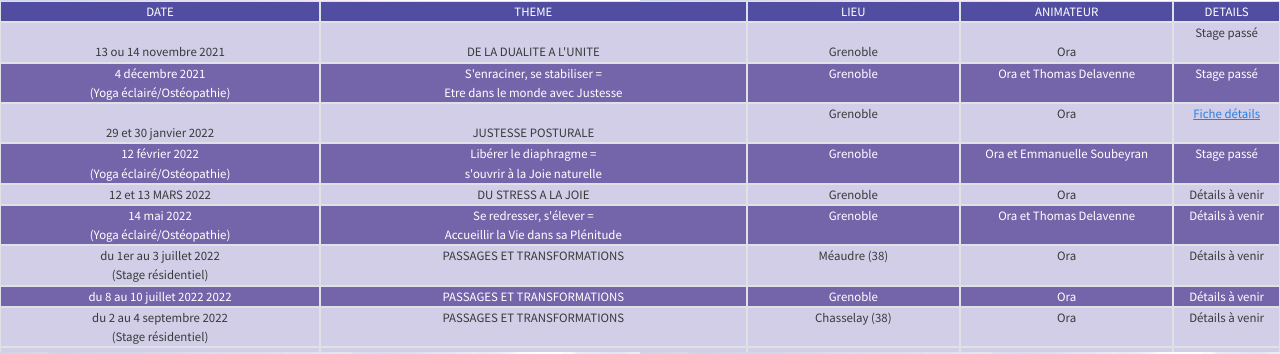
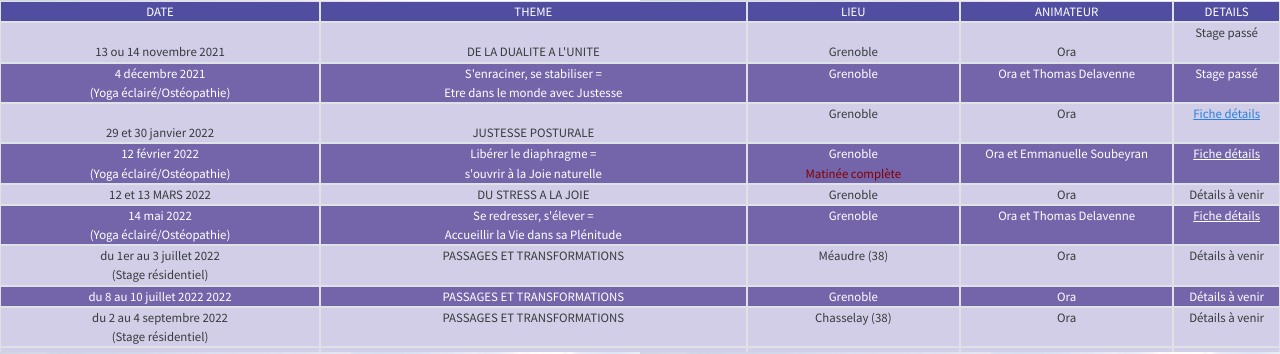
Before and after one commit to vie-en-yoga/vie-en-yoga.github.io, a Jekyll site: the page stages/index.html, which Jekyll copies as it is, in a window 1280 px wide. Shown: the part 87-441 px from the top of the page. Built offline with Jekyll 4.4.1, drawn with Linux system fonts in a browser that asks for light colours; nearby versions of some CDN libraries.

Commit message:
Stages matinée complète
Ajout des fiches pour stages ostéo
Indication matinée complète le 12/02/2022

```diff
--- a/stages/index.html
+++ b/stages/index.html
@@ -28,6 +28,9 @@
    .defile {
      height: 330px;
      overflow-y: auto;
+}
+   a.blanc {
+     color: white;
 }
   </style>
 </head>
@@ -185,13 +188,14 @@
                   s'ouvrir à la Joie naturelle
                 </div>
                 <div class="col-2 border">
-                  Grenoble
+                  Grenoble<br>
+                  <span class="txt-brun">Matinée complète</span>
                 </div>
                 <div class="col-2 border">
                   Ora et Emmanuelle Soubeyran
                 </div>
                 <div class="col-1 border">
-                  Stage passé
+                  <a class="blanc" href="/assets/pdf/fiche_atelier_yoga_osteopathie_12fev_2022.pdf" target="_blank">Fiche détails</a>
                 </div>
               </div>
 
@@ -231,7 +235,7 @@
                   Ora et Thomas Delavenne
                 </div>
                 <div class="col-1 border">
-                  Détails à venir
+                  <a class="blanc" href="/assets/pdf/fiche_atelier_yoga_osteopathie_14mai_2022.pdf" target="_blank">Fiche détails</a>
                 </div>
               </div>
 
```
Also changed, not shown: 2 other files.
